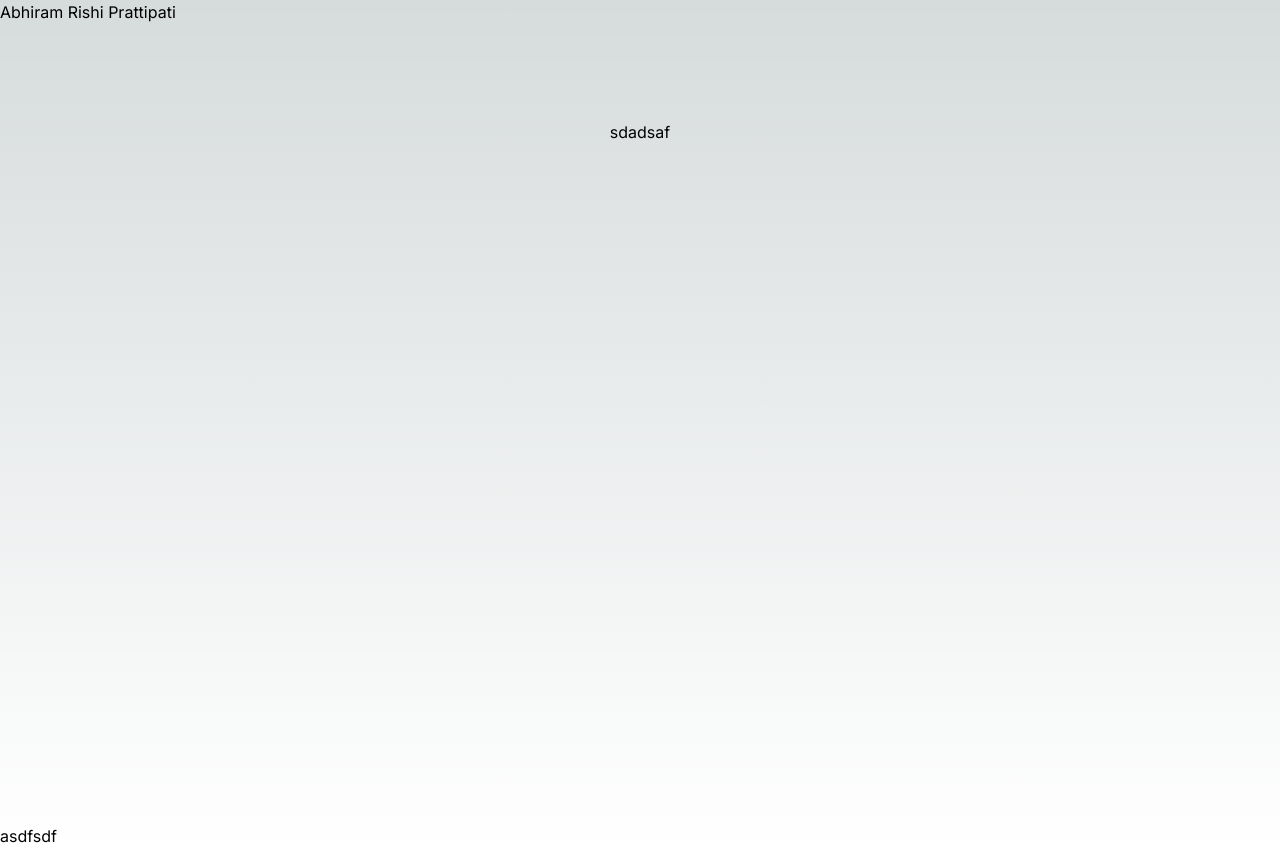
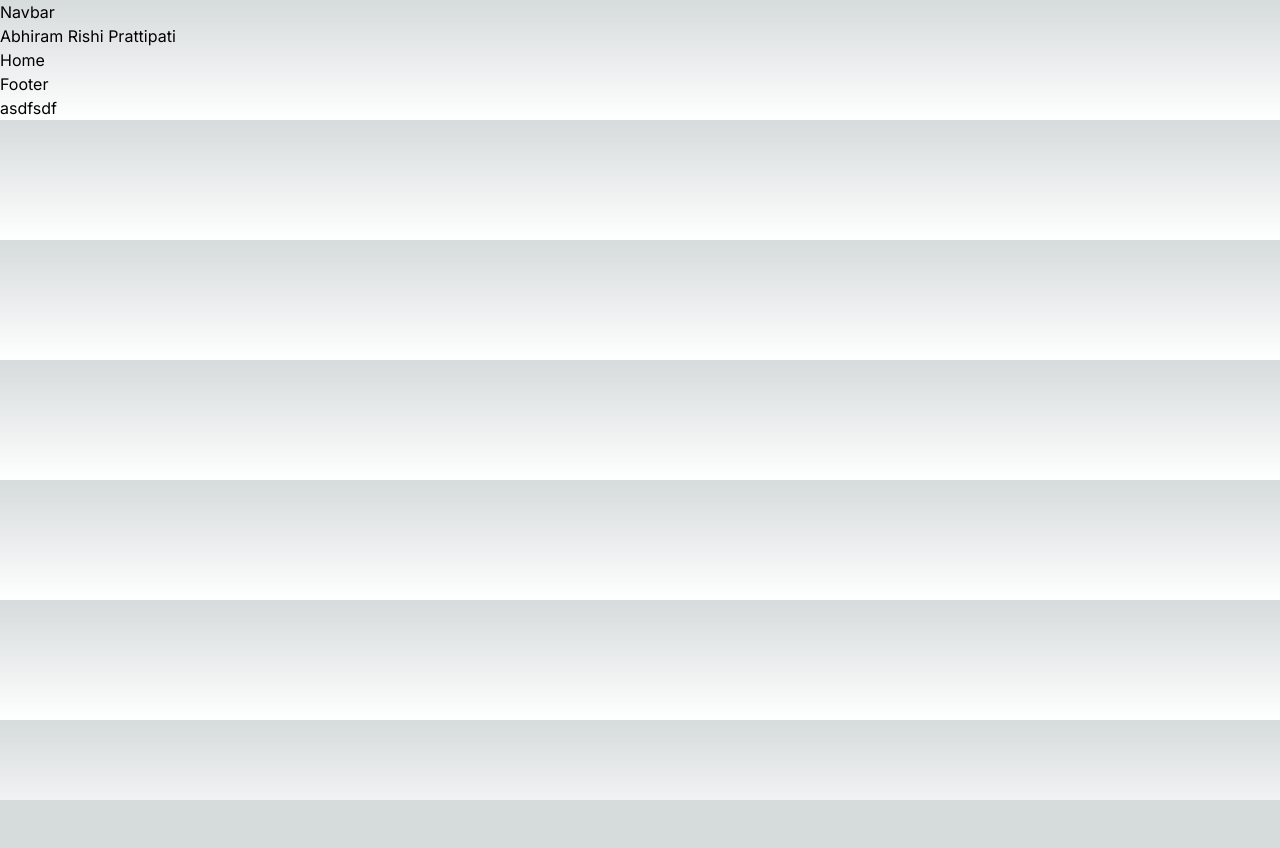
Before and after one commit to abhiramrp/portfolio_website, a Next.js app: page / in a window 1280 px wide. After the commit the page ends 800 px from the top, so only its background shows below. Built offline with nearby package versions, Linux system fonts and the light colour scheme.

Commit message:
working on projects

```diff
--- a/src/app/page.tsx
+++ b/src/app/page.tsx
@@ -2,9 +2,10 @@ import Image from 'next/image'
 
 export default function Home() {
   return (
-    <main className="flex min-h-screen flex-col items-center justify-between p-24">
-
-      sdadsaf
+    <main>
+      <div>
+        Home
+      </div>
     </main>
   )
 }
--- /dev/null
+++ b/src/components/About.tsx
@@ -0,0 +1,9 @@
+export default function About() {
+    return (
+        <div>
+            <p>
+                Recent CS graduate.
+            </p>
+        </div>
+    )
+}
--- a/src/components/Footer.tsx
+++ b/src/components/Footer.tsx
@@ -3,6 +3,9 @@ import Link from "next/link";
 export default function Footer() {
     return (
         <div className="footer-container">
+            <p>
+                Footer
+            </p>
             <div className="social_icons">
                 asdfsdf
                 <Link
--- /dev/null
+++ b/src/components/Intro.tsx
@@ -0,0 +1,14 @@
+import Image from "next/image";
+
+export default function Intro() {
+    return (
+        <div>
+            <Image src='/intro.jpg' className="profile-img" width={300} height={300} alt="Abhiram face" />
+            <h1>Hey, Im Abhiram 👋</h1>
+            <p>
+                Im a software developer based in Lagos, Nigeria. I specialize in building (and occasionally designing)
+                exceptional websites, applications, and everything in between.
+            </p>
+        </div>
+    )
+}
--- a/src/components/Navbar.tsx
+++ b/src/components/Navbar.tsx
@@ -3,6 +3,9 @@ import Link from "next/link";
 export default function Navbar() {
     return (
         <div className="nav-container">
+            <p>
+                Navbar
+            </p>
             <div className="logo">
                 <Link href="/">
                     Abhiram Rishi Prattipati
```
Also changed, not shown: src/components/project_data.tsx (added, +8 -0 lines), public/intro.jpg (added).
